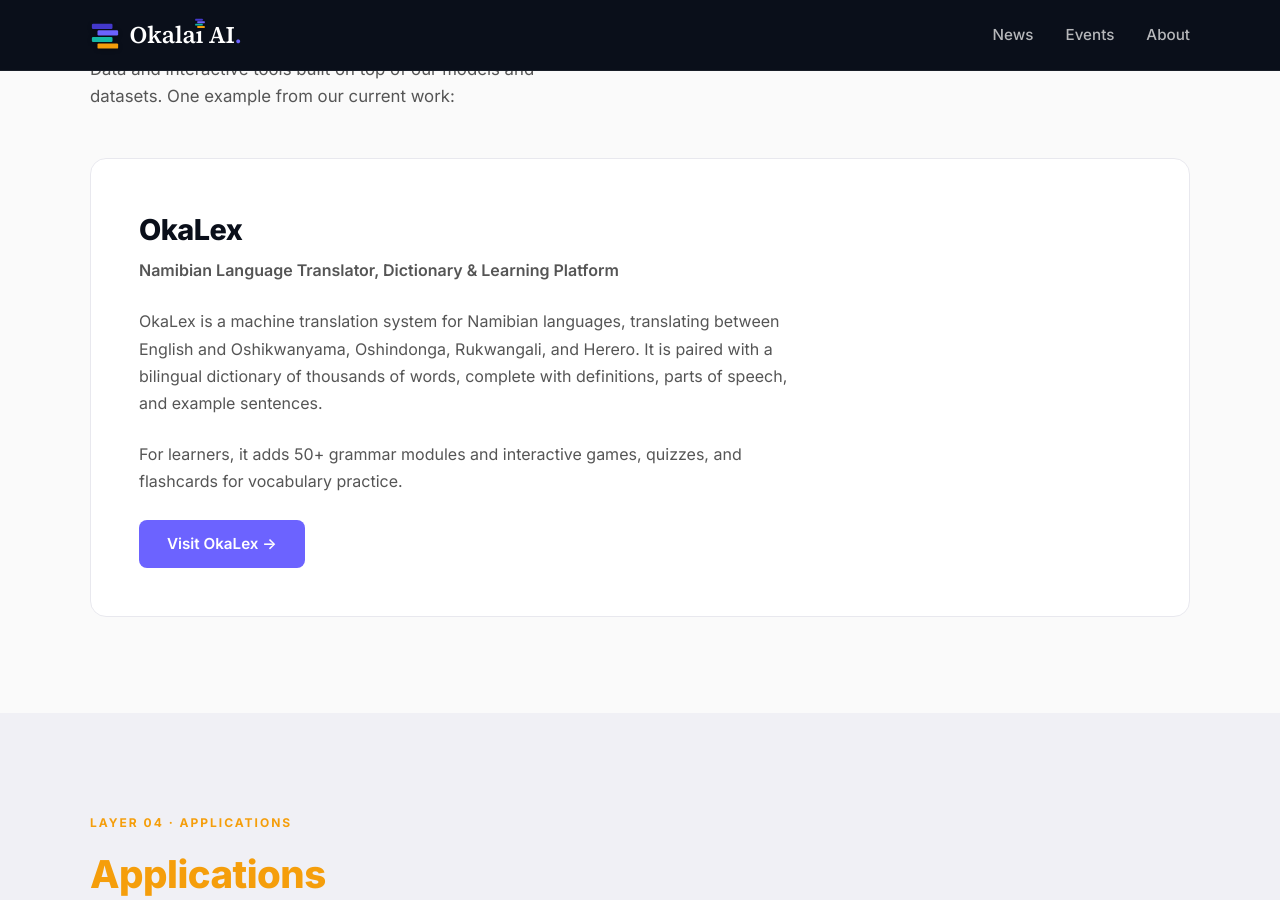
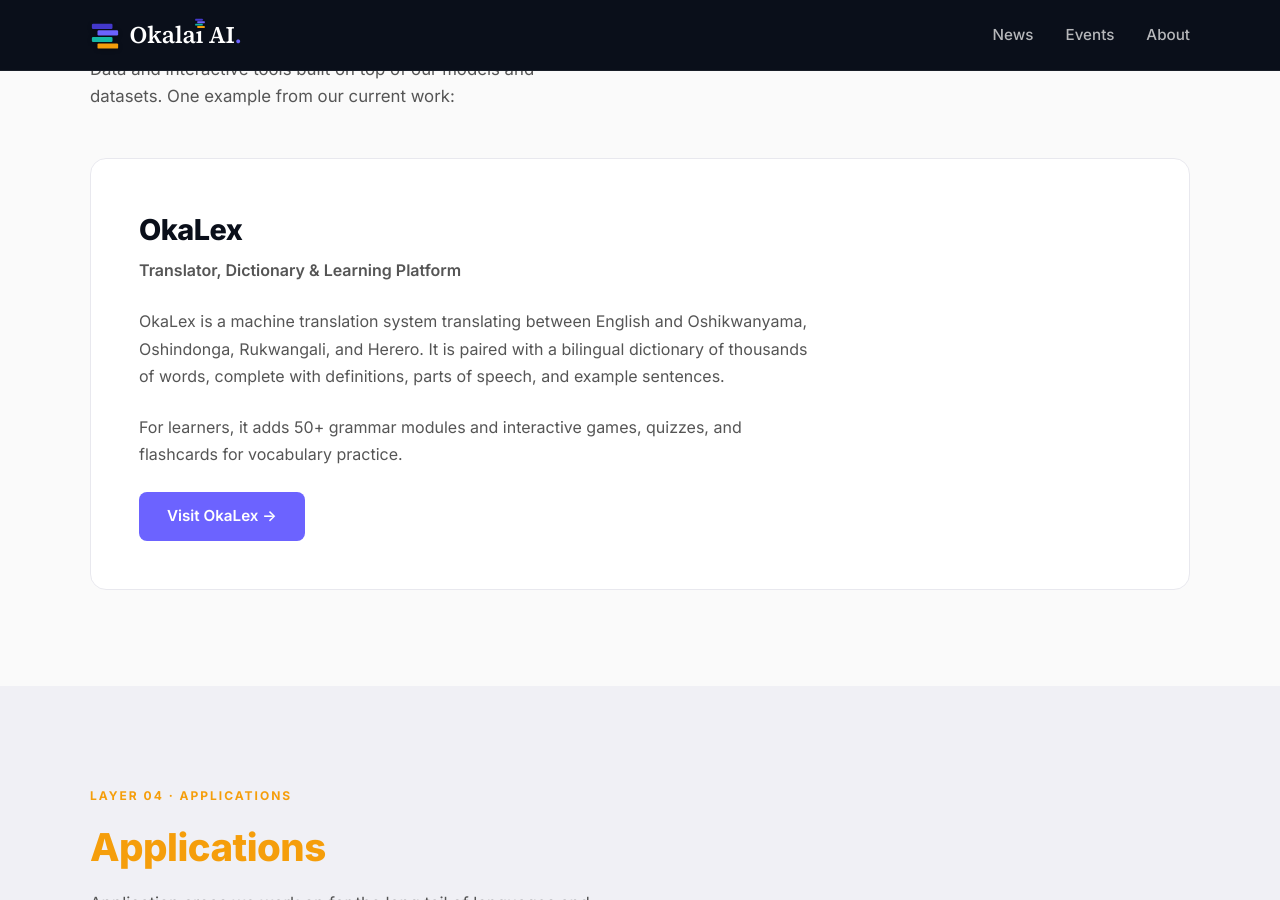
Before and after one commit to okalai-ai/okalai-site, a Jekyll site: the page built from index.md, in a window 1280 px wide and 900 px high, scrolled down 2679 px. Built offline with Jekyll 4.4.1, drawn with Linux system fonts in a browser that asks for light colours.

Commit message:
Add MT expansion news, broaden OkaLex languages, purge em-dashes

```diff
--- a/index.md
+++ b/index.md
@@ -195,9 +195,9 @@ title: Home
     <div id="okalex" class="product-card product-card--single" data-sr>
       <div class="product-info">
         <h3><a href="https://okalex.org/" target="_blank" rel="noopener">OkaLex</a></h3>
-        <p class="product-tagline">Namibian Language Translator, Dictionary &amp; Learning Platform</p>
+        <p class="product-tagline">Translator, Dictionary &amp; Learning Platform</p>
         <p>
-          OkaLex is a machine translation system for Namibian languages, translating between English and Oshikwanyama, Oshindonga, Rukwangali, and Herero. It is paired with a bilingual dictionary of thousands of words, complete with definitions, parts of speech, and example sentences.
+          OkaLex is a machine translation system translating between English and Oshikwanyama, Oshindonga, Rukwangali, and Herero. It is paired with a bilingual dictionary of thousands of words, complete with definitions, parts of speech, and example sentences.
         </p>
         <p>
           For learners, it adds 50+ grammar modules and interactive games, quizzes, and flashcards for vocabulary practice.
```
